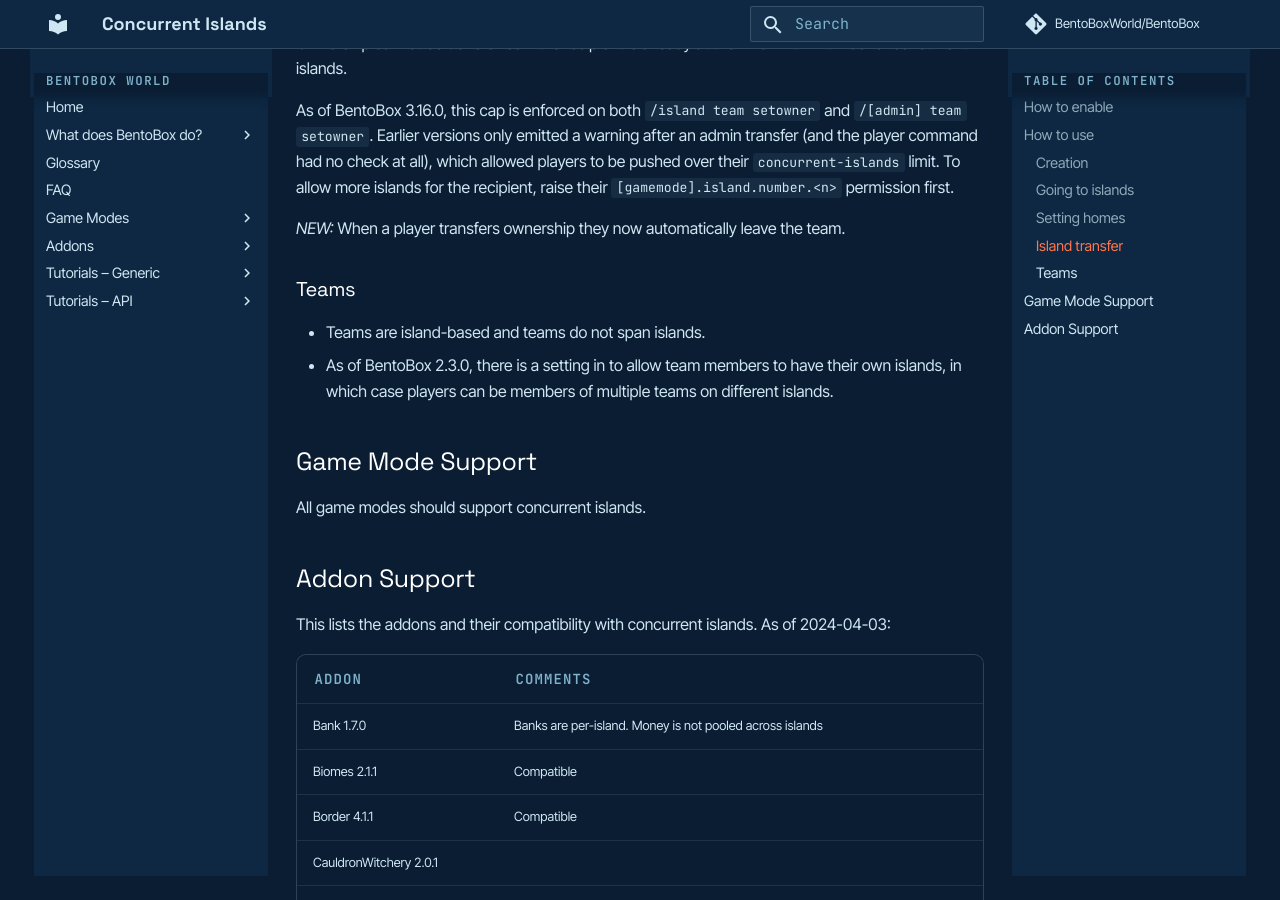
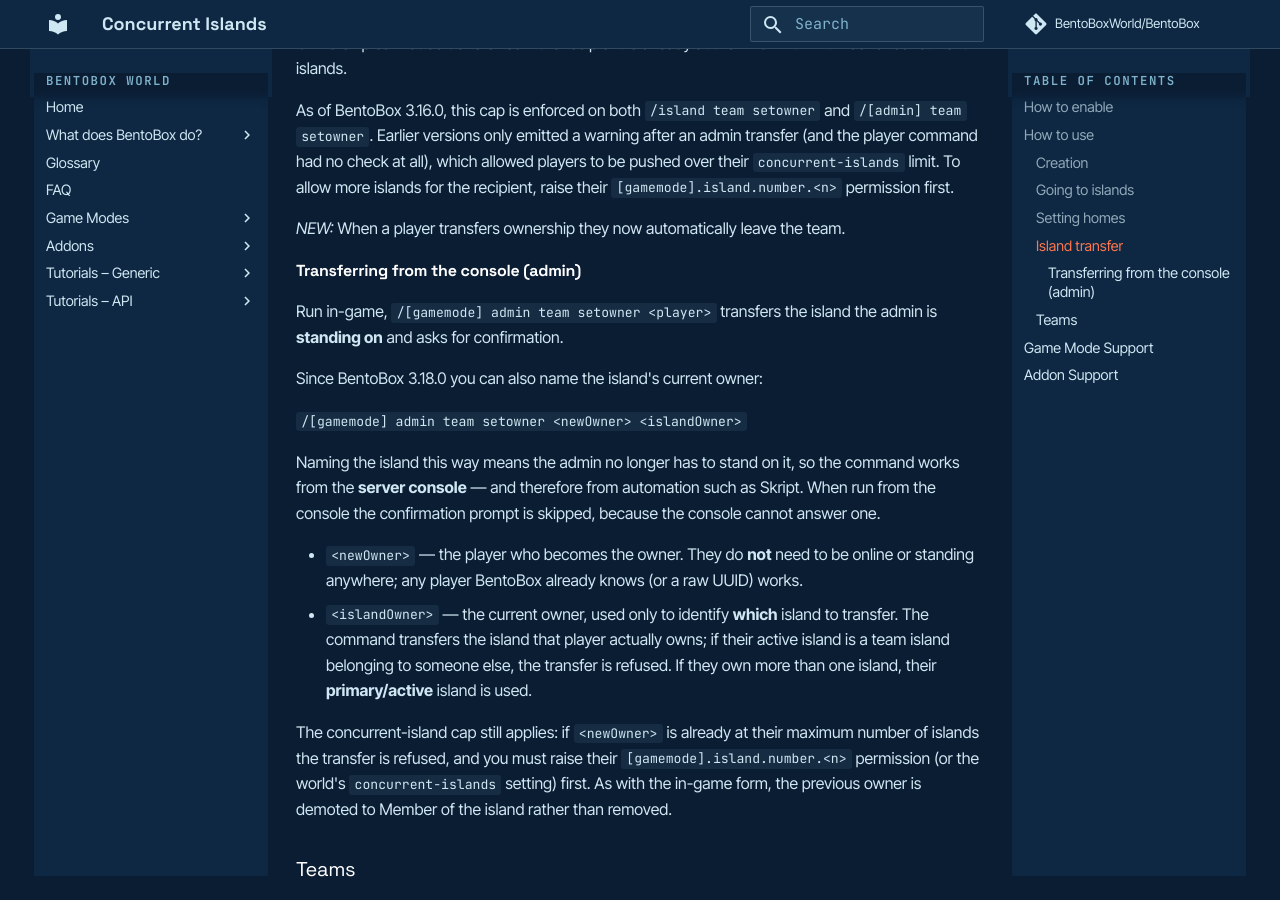
Before and after one commit to BentoBoxWorld/docs, an MkDocs documentation site: the page built from docs/BentoBox/ConcurrentIslands.md, in a window 1280 px wide and 900 px high, scrolled down 1280 px. Built offline with MkDocs 1.6.1 and Material for MkDocs 9.7.7, drawn with Linux system fonts in a browser that asks for light colours; comment, search, counter and statistics services are not loaded.

Commit message:
Document console form of admin team setowner (#71)
BentoBox 3.18.0 adds an optional second argument to admin team setowner
naming the island's current owner, so the command runs from the console
(and thus from automation such as Skript) without standing on the island.

- ConcurrentIslands.md: new "Transferring from the console (admin)"
  subsection covering the two-arg form, the primary/active island
  resolution, ownership requirement, and the concurrent-island cap.
- Gamemode command tables: add the [island owner] argument and console
  note to each admin setowner row (BSkyBlock, Boxed, Poseidon, SkyGrid,
  StrangerRealms), preserving each mode's noun.


Claude-Session: https://claude.ai/code/session_01TpAfDgGQ5YyK8HKRXB2K88

Co-authored-by: Claude Opus 4.8 (1M context) <noreply@anthropic.com>

```diff
--- a/docs/BentoBox/ConcurrentIslands.md
+++ b/docs/BentoBox/ConcurrentIslands.md
@@ -36,6 +36,21 @@ As of BentoBox 3.16.0, this cap is enforced on both `/island team setowner` and
 
 *NEW:* When a player transfers ownership they now automatically leave the team.
 
+#### Transferring from the console (admin)
+
+Run in-game, `/[gamemode] admin team setowner <player>` transfers the island the admin is **standing on** and asks for confirmation.
+
+Since BentoBox 3.18.0 you can also name the island's current owner:
+
+`/[gamemode] admin team setowner <newOwner> <islandOwner>`
+
+Naming the island this way means the admin no longer has to stand on it, so the command works from the **server console** — and therefore from automation such as Skript. When run from the console the confirmation prompt is skipped, because the console cannot answer one.
+
+- `<newOwner>` — the player who becomes the owner. They do **not** need to be online or standing anywhere; any player BentoBox already knows (or a raw UUID) works.
+- `<islandOwner>` — the current owner, used only to identify **which** island to transfer. The command transfers the island that player actually owns; if their active island is a team island belonging to someone else, the transfer is refused. If they own more than one island, their **primary/active** island is used.
+
+The concurrent-island cap still applies: if `<newOwner>` is already at their maximum number of islands the transfer is refused, and you must raise their `[gamemode].island.number.<n>` permission (or the world's `concurrent-islands` setting) first. As with the in-game form, the previous owner is demoted to Member of the island rather than removed.
+
 ### Teams
 
 - Teams are island-based and teams do not span islands.
```
Also changed, not shown: docs/gamemodes/BSkyBlock/Commands.md (+2 -2 lines), docs/gamemodes/Boxed/Commands.md (+2 -2 lines), docs/gamemodes/Poseidon/Commands.md (+2 -2 lines), docs/gamemodes/SkyGrid/Commands.md (+2 -2 lines), docs/gamemodes/StrangerRealms/Commands.md (+2 -2 lines).
